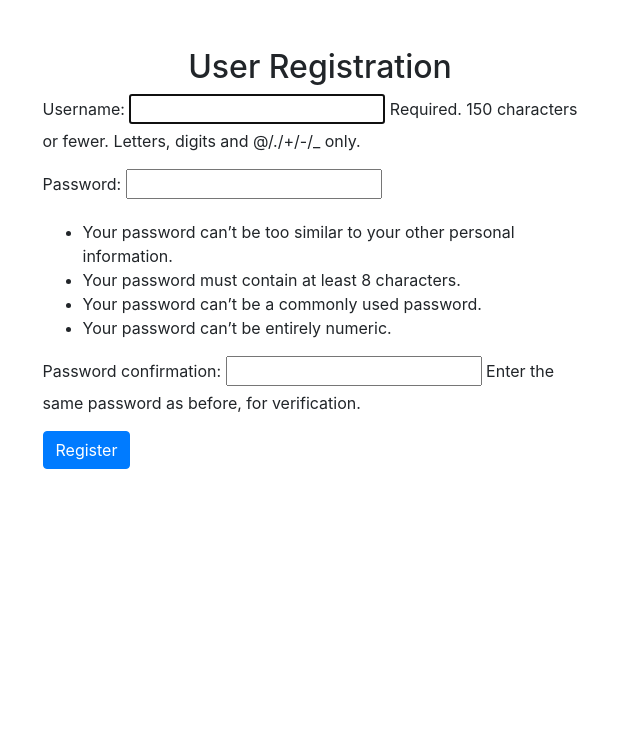
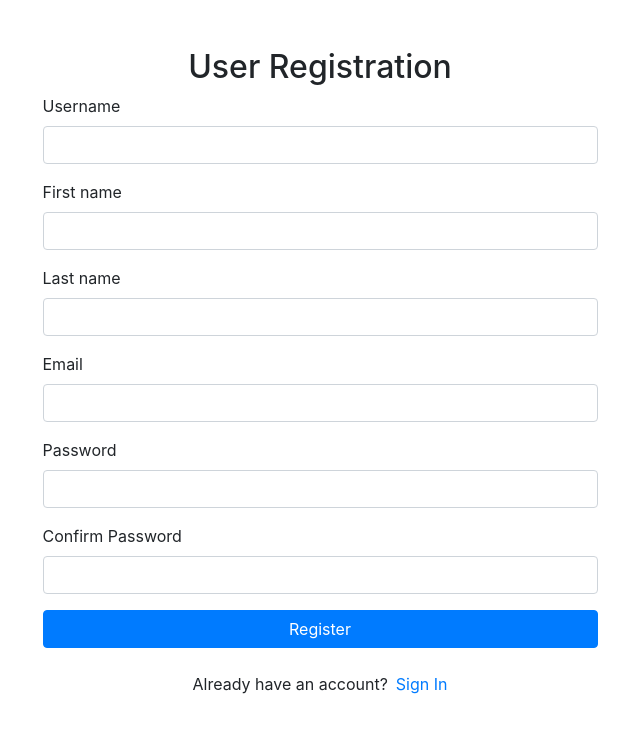
Before and after one commit to skdarekar/projects-portfolio-django, a Django app: page /users/register in a window 1280 px wide. Shown: the top 733 px of the page, without its empty margins (320-960 px from the left). Run offline with Django 4.2, Linux system fonts and the light colour scheme; some libraries are stand-ins or nearby versions.

Commit message:
Registration form design changes and added additional fields

```diff
--- /dev/null
+++ b/src/users/form.py
@@ -0,0 +1,11 @@
+from django.contrib.auth.forms import UserCreationForm
+from django.contrib.auth.models import User
+from django import forms
+
+class SignUpForm(UserCreationForm):
+    first_name = forms.CharField(max_length=25);
+    last_name = forms.CharField(max_length=25);
+    email = forms.EmailField();
+    class Meta:
+        model = User
+        fields = ('username', 'first_name', 'last_name', 'email', 'password1', 'password2')
--- a/src/users/templates/authenticate/register_user.html
+++ b/src/users/templates/authenticate/register_user.html
@@ -19,8 +19,37 @@
     </div>
     <form method="post" class="w-50 m-auto">
         {% csrf_token %}
-        {{form.as_p}}
-        <button type="submit" class="btn btn-primary">Register</button>
+        <!-- {{form.as_p}} -->
+        <div class="form-group">
+            <label for="exampleInputEmail1">Username</label>
+            <input type="text" class="form-control" name="username" aria-describedby="emailHelp">
+        </div>
+        <div class="form-group">
+            <label for="exampleInputEmail1">First name</label>
+            <input type="text" class="form-control" name="first_name" aria-describedby="emailHelp">
+        </div>
+        <div class="form-group">
+            <label for="exampleInputEmail1">Last name</label>
+            <input type="text" class="form-control" name="last_name" aria-describedby="emailHelp">
+        </div>
+        <div class="form-group">
+            <label for="exampleInputEmail1">Email</label>
+            <input type="text" class="form-control" name="email" aria-describedby="emailHelp">
+        </div>
+        <div class="form-group">
+            <label for="exampleInputPassword1">Password</label>
+            <input type="password" class="form-control" name="password1">
+        </div>
+        <div class="form-group">
+            <label for="exampleInputPassword1">Confirm Password</label>
+            <input type="password" class="form-control" name="password2">
+        </div>
+        <button type="submit" class="btn btn-primary btn-block">Register</button>
     </form>
+    <div class="mt-4 mb-4">
+        <div class="d-flex justify-content-center links">
+            Already have an account? <a href="/users/login" class="ml-2">Sign In</a>
+        </div>
+    </div>
 </div>
 {% endblock %}
--- a/src/users/views.py
+++ b/src/users/views.py
@@ -2,6 +2,8 @@ from django.shortcuts import redirect, render
 from django.contrib.auth import authenticate, login, logout
 from django.contrib.auth.forms import UserCreationForm
 from django.contrib import messages;
+from .form import SignUpForm
+
 # Create your views here.
 def login_user(request):
     if(request.method == "POST"):
@@ -25,7 +27,7 @@ def logout_user(request):
 def register_user(request):
 
     if(request.method == "POST"):
-        form = UserCreationForm(request.POST);
+        form = SignUpForm(request.POST);
         if(form.is_valid()):
             user = form.save();
             # username = form.cleaned_data['username']
@@ -35,7 +37,7 @@ def register_user(request):
             messages.success(request, ("Registration successful!"))
             return redirect('/projects')
     else:
-        form = UserCreationForm();
+        form = SignUpForm();
     if(form.errors):
         print(form.errors)
     return render(request, 'authenticate/register_user.html', {
```
Also changed, not shown: src/users/templates/authenticate/login.html (+9 -1 lines).
